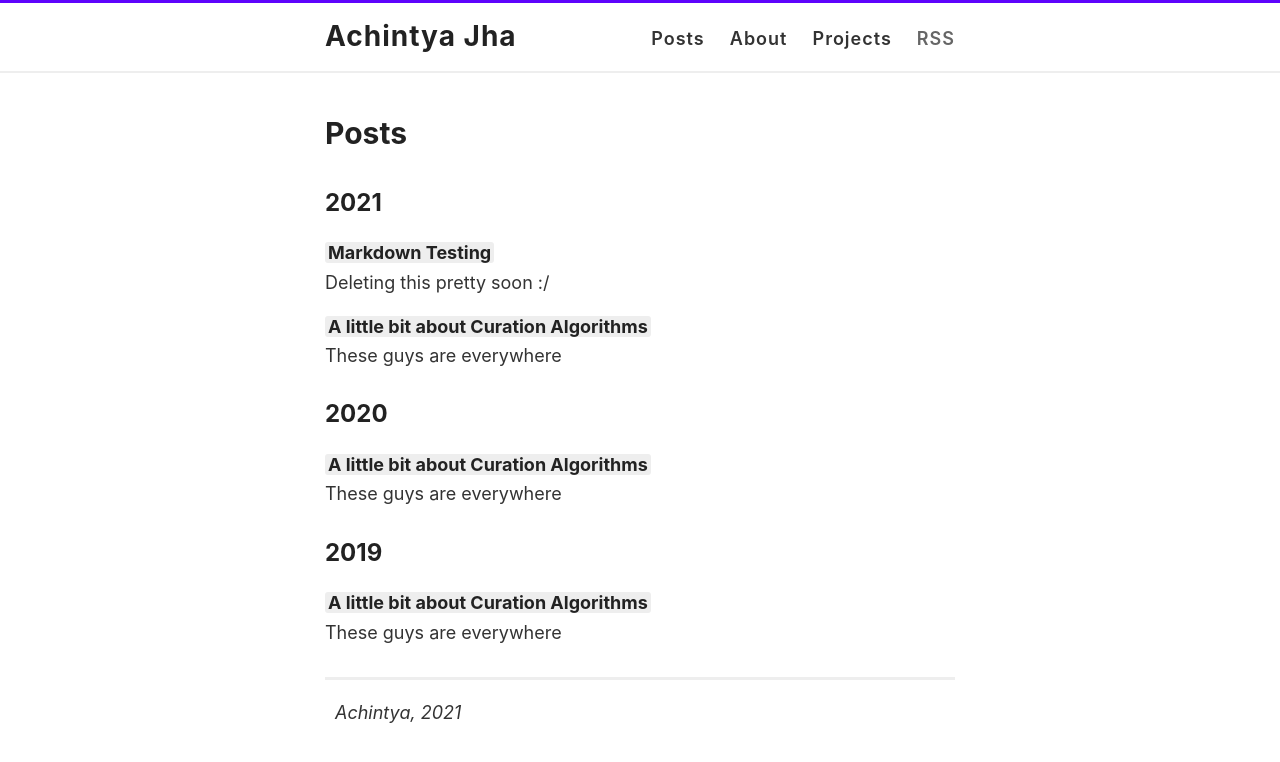
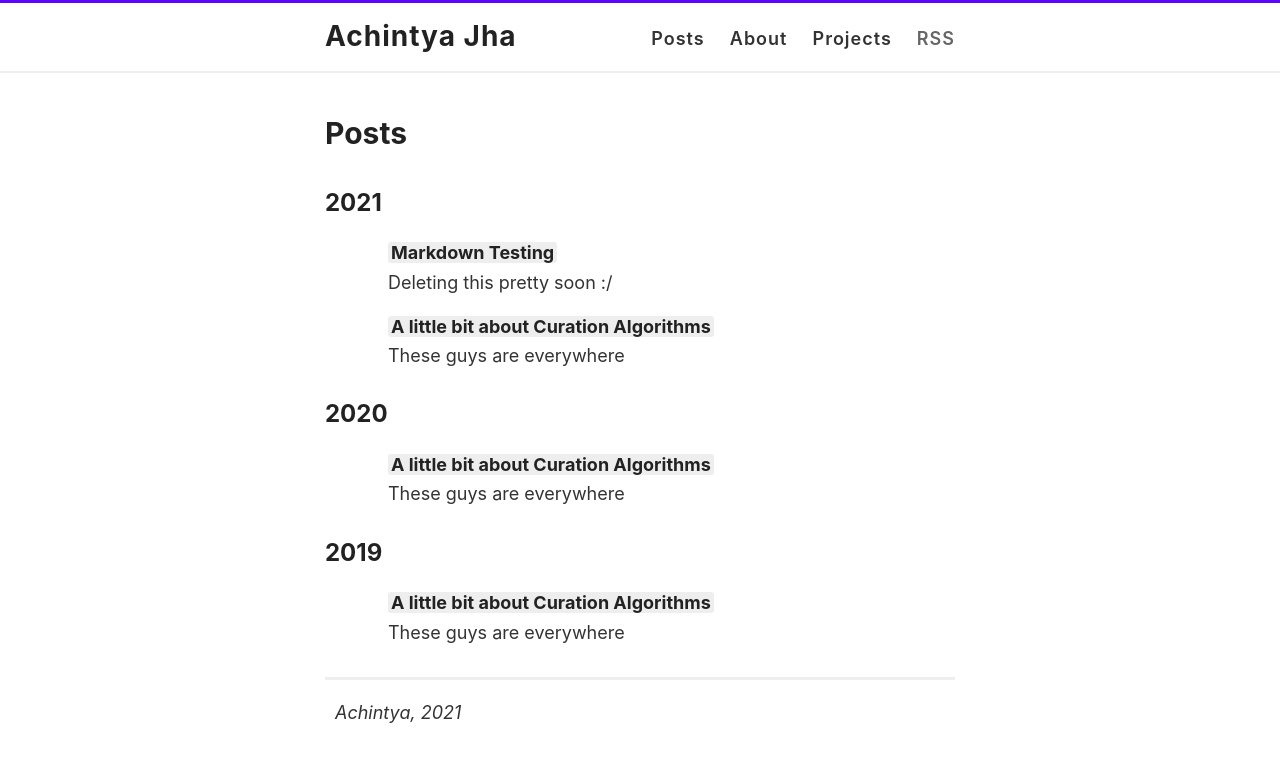
Before and after one commit to achntj/achintyajha.github.io, a Jekyll site: the page built from posts.html, in a window 1280 px wide. Shown: the top 762 px of the page. Built offline with Jekyll 4.4.1, drawn with Linux system fonts in a browser that asks for light colours.

Commit message:
post indent desc

```diff
--- a/posts.html
+++ b/posts.html
@@ -23,7 +23,7 @@ permalink: /posts/
   {% if currentdate != date %} {% unless forloop.first %}{% endunless %}
   <h2 id="y{{post.date | date: '%Y'}}">{{ currentdate }}</h2>
     {% assign date = currentdate %} {% endif %}
-      <p>
+      <p class="post-list">
         <b>
           <a href="{{ site.baseurl }}{{ post.url }}">{{ post.title }}</a>
         </b>
```
